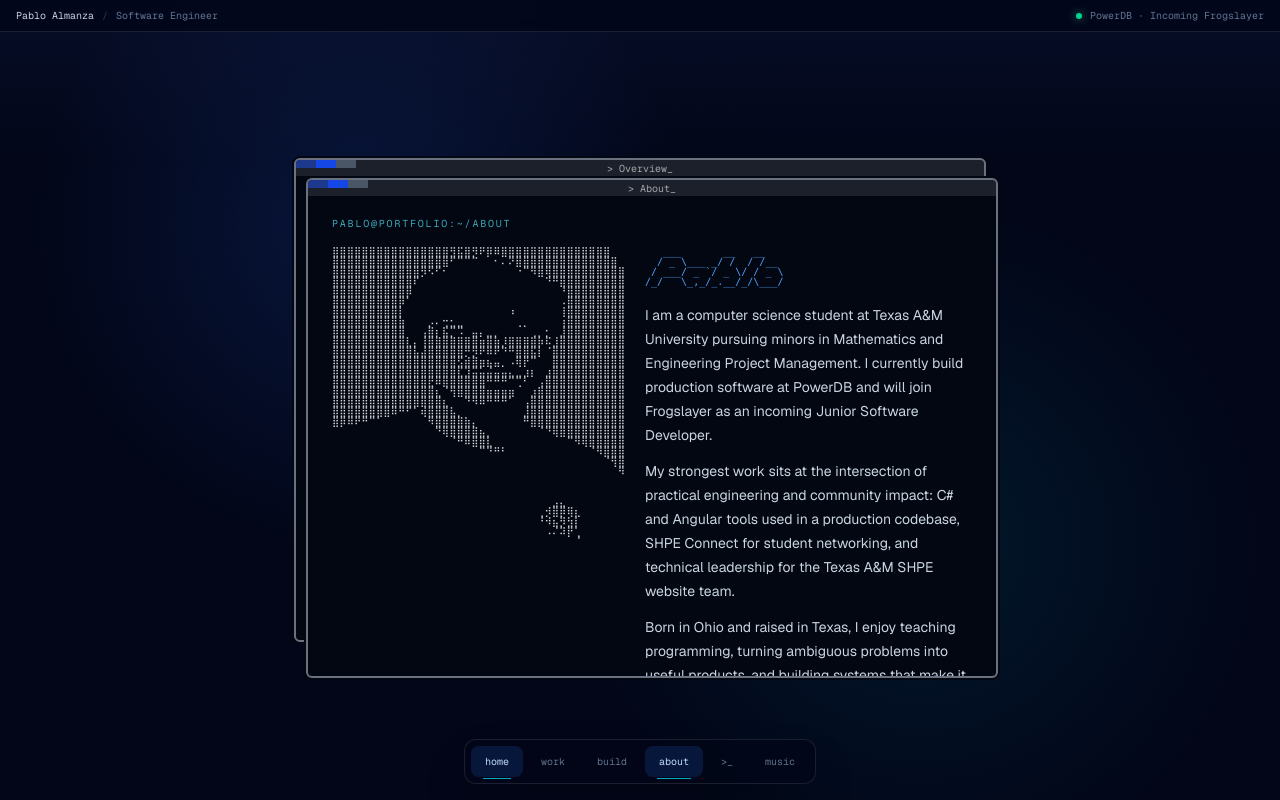
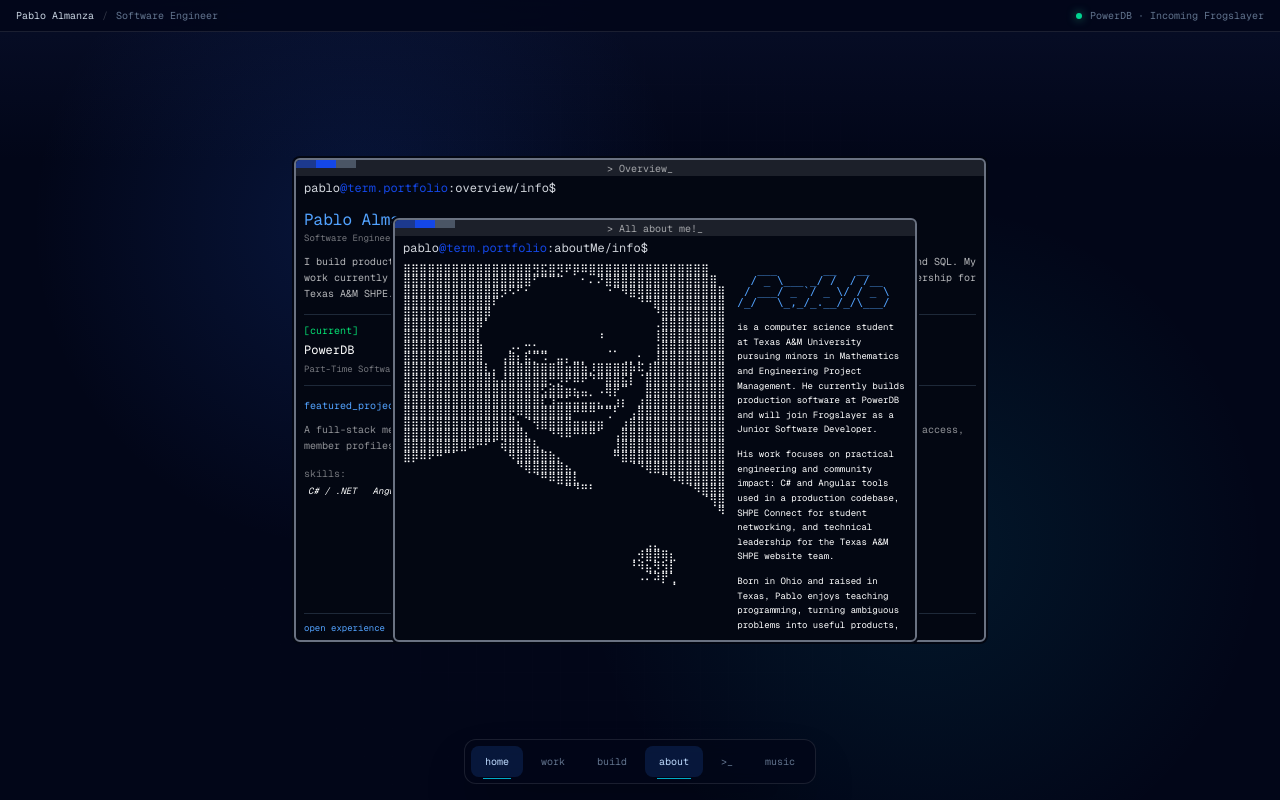
Before and after one commit to PabloAlmanza47/Personal_Website, a Next.js app: page / in a window 1280 px wide. Both pictures are taken after a click on the button "about". Built offline with nearby package versions, Linux system fonts and the light colour scheme.

Commit message:
Restore original about window style

```diff
--- a/components/AboutWindow.tsx
+++ b/components/AboutWindow.tsx
@@ -28,7 +28,7 @@ export default function AboutWindow({
   bringToFront,
   onEmailSent,
 }: AboutWindowProps) {
-  const [showContact, setShowContact] = useState(false);
+  const [showEmailWindow, setShowEmailWindow] = useState(false);
   const [copied, setCopied] = useState(false);
   const [name, setName] = useState("");
   const [email, setEmail] = useState("");
@@ -64,7 +64,7 @@ export default function AboutWindow({
       }
 
       setStatus("sent");
-      setShowContact(false);
+      setShowEmailWindow(false);
       onEmailSent();
       setName("");
       setEmail("");
@@ -80,22 +80,22 @@ export default function AboutWindow({
 
   const actions = [
     {
-      icon: <EnvelopeSimpleIcon size={18} />,
-      action: () => setShowContact(true),
-      label: "Contact",
+      icon: <EnvelopeSimpleIcon size={20} />,
+      action: () => setShowEmailWindow(true),
+      label: "Email",
     },
     {
-      icon: <LinkedinLogoIcon size={18} />,
+      icon: <LinkedinLogoIcon size={20} />,
       action: () => window.open("https://www.linkedin.com/in/pabloalmanza/", "_blank", "noopener,noreferrer"),
       label: "LinkedIn",
     },
     {
-      icon: <ReadCvLogoIcon size={18} />,
+      icon: <ReadCvLogoIcon size={20} />,
       action: () => window.open("/resume.pdf", "_blank", "noopener,noreferrer"),
       label: "Resume",
     },
     {
-      icon: <GithubLogoIcon size={18} />,
+      icon: <GithubLogoIcon size={20} />,
       action: () => window.open("https://github.com/PabloAlmanza47", "_blank", "noopener,noreferrer"),
       label: "GitHub",
     },
@@ -103,79 +103,83 @@ export default function AboutWindow({
 
   return (
     <WindowFrame
-      title="About"
+      title="All about me!"
       zIndex={zIndex}
       bringToFront={bringToFront}
       onClose={onClose}
-      sizeClassName={showContact ? "sm:w-[56rem] sm:h-[33rem]" : "sm:w-[43rem] sm:h-[31rem]"}
-      initialOffset={{ x: 12, y: 28 }}
+      sizeClassName={showEmailWindow ? "sm:w-[54rem] sm:h-105" : "sm:w-130 sm:h-105"}
+      initialOffset={{ x: 15, y: 30 }}
     >
-      <div className={`flex flex-1 min-h-0 flex-col ${showContact ? "lg:grid lg:grid-cols-[1fr_21rem]" : ""}`}>
-        <section className="flex min-h-0 flex-1 flex-col gap-4 overflow-y-auto px-4 py-5 sm:px-6 scrollbar-thin scrollbar-thumb-slate-700 scrollbar-track-transparent">
-          <div className="font-mono text-[10px] uppercase tracking-[0.18em] text-cyan-300/70">
-            pablo@portfolio:~/about
+      <div className={`flex flex-col ${showEmailWindow ? "lg:grid lg:grid-cols-[1fr_20rem]" : ""} flex-1 min-h-0`}>
+        <section className="flex flex-col flex-1 min-h-0 px-3 sm:px-2 py-2 sm:py-1 gap-2 overflow-y-auto scrollbar-thin scrollbar-thumb-gray-700 scrollbar-track-transparent">
+          <div className="text-xs font-mono text-gray-300 shrink-0">
+            <span>pablo</span>
+            <span className="text-blue-700">@term.portfolio</span>
+            <span>:aboutMe/info$ </span>
           </div>
 
-          <div className="flex flex-col gap-5 sm:flex-row">
+          <div className="flex flex-col sm:flex-row flex-1 gap-3 overflow-visible sm:overflow-hidden">
             <pre
-              className="hidden shrink-0 select-none whitespace-pre text-white/85 sm:block"
+              className="hidden sm:block whitespace-pre select-none text-white shrink-0"
               style={{
                 fontFamily: "Cascadia Code, Consolas, monospace",
                 fontVariantLigatures: "none",
-                fontSize: "10px",
+                fontSize: "11px",
                 lineHeight: "1",
               }}
             >
               {pabloAscii}
             </pre>
 
-            <div className="min-w-0 space-y-4">
+            <div className="flex flex-col gap-3 min-w-0">
               <pre
-                className="hidden select-none whitespace-pre text-blue-400 sm:block"
+                className="hidden sm:block whitespace-pre select-none text-blue-400"
                 style={{
                   fontFamily: "Cascadia Code, Consolas, monospace",
                   fontVariantLigatures: "none",
-                  fontSize: "10px",
+                  fontSize: "11px",
                   lineHeight: "1",
                 }}
               >
                 {pabloName}
               </pre>
 
-              <div className="sm:hidden">
-                <h2 className="text-2xl font-semibold text-white">Pablo Almanza</h2>
-                <p className="mt-1 font-mono text-xs text-blue-300">Software engineer and Texas A&amp;M CS student</p>
+              <div className="sm:hidden font-mono">
+                <h2 className="text-xl text-blue-400">Pablo Almanza</h2>
+                <p className="text-xs text-white/40">Software engineer and Texas A&amp;M CS student</p>
               </div>
 
-              <div className="space-y-3 text-sm leading-6 text-slate-300">
+              <div className="font-mono text-[11px] sm:text-[9px] space-y-3 sm:space-y-2.5 leading-relaxed">
                 <p>
-                  I am a computer science student at Texas A&amp;M University pursuing minors in
-                  Mathematics and Engineering Project Management. I currently build production
-                  software at PowerDB and will join Frogslayer as an incoming Junior Software Developer.
+                  is a computer science student at Texas A&amp;M University pursuing minors in
+                  Mathematics and Engineering Project Management. He currently builds production
+                  software at PowerDB and will join Frogslayer as a Junior Software Developer.
                 </p>
                 <p>
-                  My strongest work sits at the intersection of practical engineering and community impact:
-                  C# and Angular tools used in a production codebase, SHPE Connect for student networking,
-                  and technical leadership for the Texas A&amp;M SHPE website team.
+                  His work focuses on practical engineering and community impact: C# and Angular
+                  tools used in a production codebase, SHPE Connect for student networking, and
+                  technical leadership for the Texas A&amp;M SHPE website team.
                 </p>
                 <p>
-                  Born in Ohio and raised in Texas, I enjoy teaching programming, turning ambiguous
-                  problems into useful products, and building systems that make it easier for people to connect.
+                  Born in Ohio and raised in Texas, Pablo enjoys teaching programming, turning
+                  ambiguous problems into useful products, and building systems that help people connect.
                 </p>
               </div>
 
-              <div className="flex flex-wrap gap-2 pt-1">
+              <div className="flex flex-row flex-wrap items-center justify-center sm:justify-start gap-3 sm:gap-2 py-2">
                 {actions.map((item, index) => (
                   <motion.button
                     key={item.label}
                     type="button"
+                    title={item.label}
+                    aria-label={item.label}
                     onClick={item.action}
-                    initial={{ opacity: 0, y: 8 }}
+                    initial={{ opacity: 0, y: 10 }}
                     animate={{ opacity: 1, y: 0 }}
-                    transition={{ delay: index * 0.06 }}
-                    className="inline-flex items-center gap-1.5 rounded-md border border-white/10 bg-white/[0.04] px-2.5 py-2 font-mono text-[10px] text-slate-300 transition hover:border-blue-400/20 hover:bg-white/[0.08] hover:text-white focus-visible:outline focus-visible:outline-2 focus-visible:outline-offset-2 focus-visible:outline-blue-400"
+                    transition={{ delay: index * 0.08 }}
+                    className="text-gray-300 hover:text-blue-400 cursor-pointer transition duration-200 p-2 sm:p-1 rounded-sm hover:bg-white/5"
                   >
-                    {item.icon} {item.label}
+                    {item.icon}
                   </motion.button>
                 ))}
               </div>
@@ -184,50 +188,49 @@ export default function AboutWindow({
         </section>
 
         <AnimatePresence>
-          {showContact && (
+          {showEmailWindow && (
             <motion.aside
-              initial={{ opacity: 0, x: 20 }}
+              initial={{ opacity: 0, x: 24 }}
               animate={{ opacity: 1, x: 0 }}
-              exit={{ opacity: 0, x: 20 }}
-              transition={{ duration: 0.18 }}
-              className="border-t border-white/10 bg-black/20 p-4 lg:border-l lg:border-t-0"
+              exit={{ opacity: 0, x: 24 }}
+              transition={{ type: "tween", duration: 0.2 }}
+              className="border-t lg:border-t-0 lg:border-l border-gray-800 p-3 font-mono text-[11px] sm:text-[9px] flex flex-col gap-2 min-h-[22rem] lg:min-h-0"
             >
               <div className="flex items-center justify-between">
-                <div>
-                  <p className="font-mono text-[10px] uppercase tracking-[0.16em] text-blue-300">Contact</p>
-                  <h2 className="mt-1 text-base font-medium text-white">Send a message</h2>
-                </div>
+                <h2 className="text-white/60">&gt; Contact_</h2>
                 <button
                   type="button"
-                  onClick={() => setShowContact(false)}
                   aria-label="Close contact form"
-                  className="rounded-md border border-white/10 px-2 py-1 font-mono text-xs text-slate-400 hover:bg-white/[0.06] hover:text-white"
-                >
-                  esc
-                </button>
+                  className="bg-blue-900 w-7 sm:w-5 h-3 sm:h-2 hover:h-4 transition-all duration-200 cursor-pointer rounded-sm"
+                  onClick={() => setShowEmailWindow(false)}
+                />
               </div>
 
+              <div className="relative flex flex-wrap gap-x-1">
+                <span>Work Email:</span>
                 <button
                   type="button"
-                className="mt-3 font-mono text-[10px] text-blue-300 hover:underline"
+                  className="cursor-pointer text-blue-400 hover:underline"
                   onClick={() => {
                     navigator.clipboard.writeText("pabloalmanza3247@gmail.com");
                     setCopied(true);
-                  setTimeout(() => setCopied(false), 900);
+                    setTimeout(() => setCopied(false), 800);
                   }}
                 >
-                {copied ? "Email copied" : "pabloalmanza3247@gmail.com"}
+                  pabloalmanza3247@gmail.com
                 </button>
+                {copied && <span className="text-blue-500">copied!</span>}
+              </div>
 
-              <form onSubmit={handleSubmit} className="mt-4 flex h-[calc(100%-5rem)] flex-col gap-2">
+              <form onSubmit={handleSubmit} className="flex flex-1 min-h-0 flex-col gap-2">
                 <label className="sr-only" htmlFor="contact-name">Name</label>
                 <input
                   id="contact-name"
                   value={name}
                   onChange={(event) => setName(event.target.value)}
                   autoComplete="name"
-                  className="rounded-md border border-white/10 bg-slate-950 px-3 py-2 text-xs text-white outline-none placeholder:text-slate-600 focus:border-blue-400/50"
-                  placeholder="Your name"
+                  className="bg-black border border-gray-700 px-2 py-1 rounded-sm outline-none focus:border-blue-700"
+                  placeholder="your name:"
                 />
 
                 <label className="sr-only" htmlFor="contact-email">Email</label>
@@ -237,8 +240,8 @@ export default function AboutWindow({
                   value={email}
                   onChange={(event) => setEmail(event.target.value)}
                   autoComplete="email"
-                  className="rounded-md border border-white/10 bg-slate-950 px-3 py-2 text-xs text-white outline-none placeholder:text-slate-600 focus:border-blue-400/50"
-                  placeholder="Your email"
+                  className="bg-black border border-gray-700 px-2 py-1 rounded-sm outline-none focus:border-blue-700"
+                  placeholder="your email:"
                 />
 
                 <label className="sr-only" htmlFor="contact-subject">Subject</label>
@@ -246,8 +249,8 @@ export default function AboutWindow({
                   id="contact-subject"
                   value={subject}
                   onChange={(event) => setSubject(event.target.value)}
-                  className="rounded-md border border-white/10 bg-slate-950 px-3 py-2 text-xs text-white outline-none placeholder:text-slate-600 focus:border-blue-400/50"
-                  placeholder="Subject (optional)"
+                  className="bg-black border border-gray-700 px-2 py-1 rounded-sm outline-none focus:border-blue-700"
+                  placeholder="subject:"
                 />
 
                 <label className="sr-only" htmlFor="contact-company">Company</label>
@@ -266,22 +269,20 @@ export default function AboutWindow({
                   id="contact-message"
                   value={message}
                   onChange={(event) => setMessage(event.target.value)}
-                  className="min-h-28 flex-1 resize-none rounded-md border border-white/10 bg-slate-950 px-3 py-2 text-xs text-white outline-none placeholder:text-slate-600 focus:border-blue-400/50"
-                  placeholder="What would you like to talk about?"
+                  className="bg-black border border-gray-700 px-2 py-1 flex-1 min-h-32 resize-none rounded-sm outline-none focus:border-blue-700"
+                  placeholder="message..."
                 />
 
                 {status === "error" && (
-                  <p role="alert" className="text-[10px] leading-4 text-red-300">
-                    {errorMessage}
-                  </p>
+                  <p role="alert" className="text-red-400">{errorMessage}</p>
                 )}
 
                 <button
                   type="submit"
+                  className="bg-blue-700 hover:bg-blue-600 px-2 py-2 sm:py-1 disabled:opacity-50 rounded-sm font-mono"
                   disabled={status === "sending"}
-                  className="rounded-md bg-blue-600 px-3 py-2 font-mono text-xs text-white transition hover:bg-blue-500 disabled:cursor-not-allowed disabled:opacity-60"
                 >
-                  {status === "sending" ? "Sending..." : "Send message"}
+                  {status === "sending" ? "..." : "send"}
                 </button>
               </form>
             </motion.aside>
```
Lines whose indentation alone changed are shown as unchanged.
